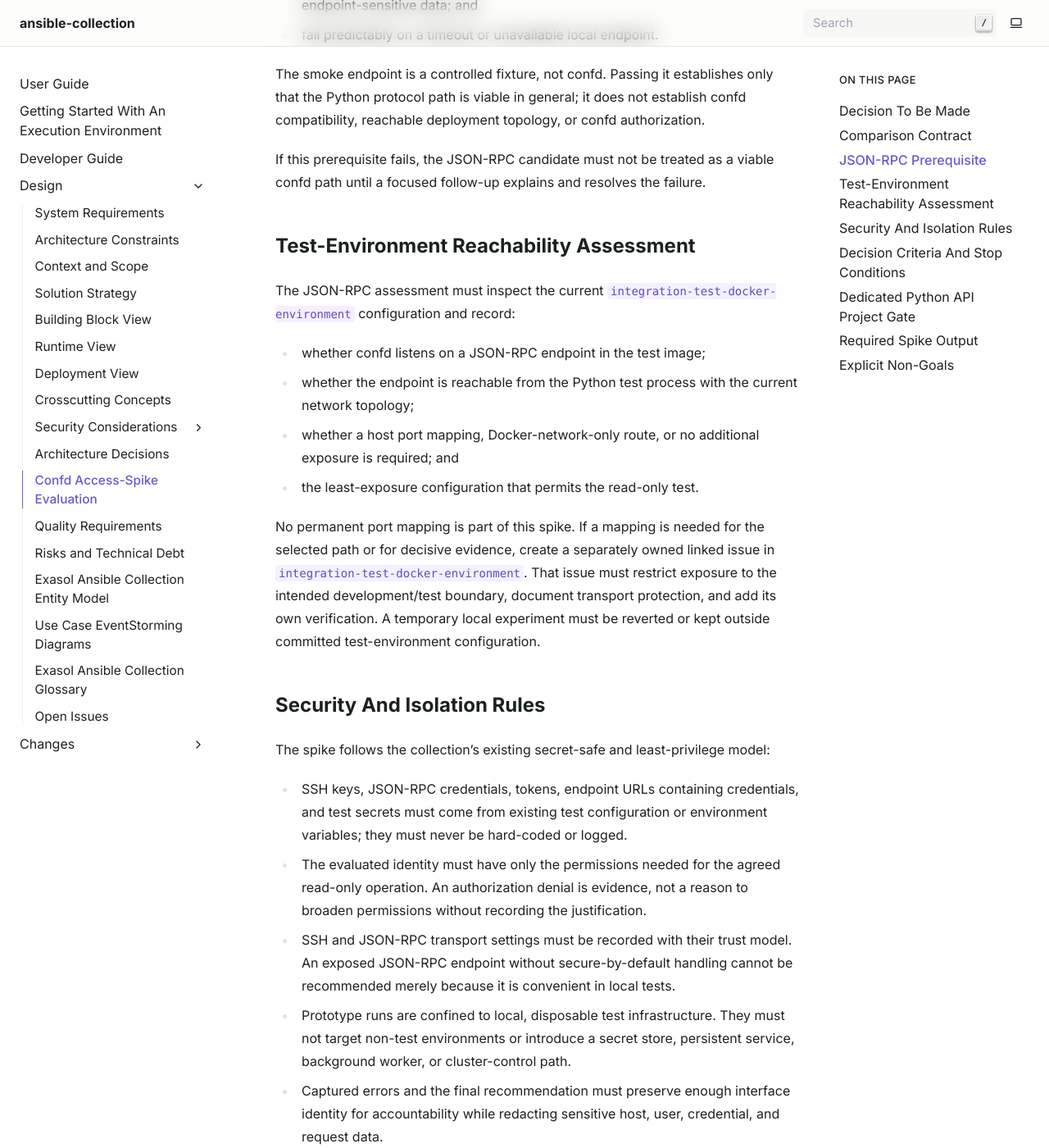
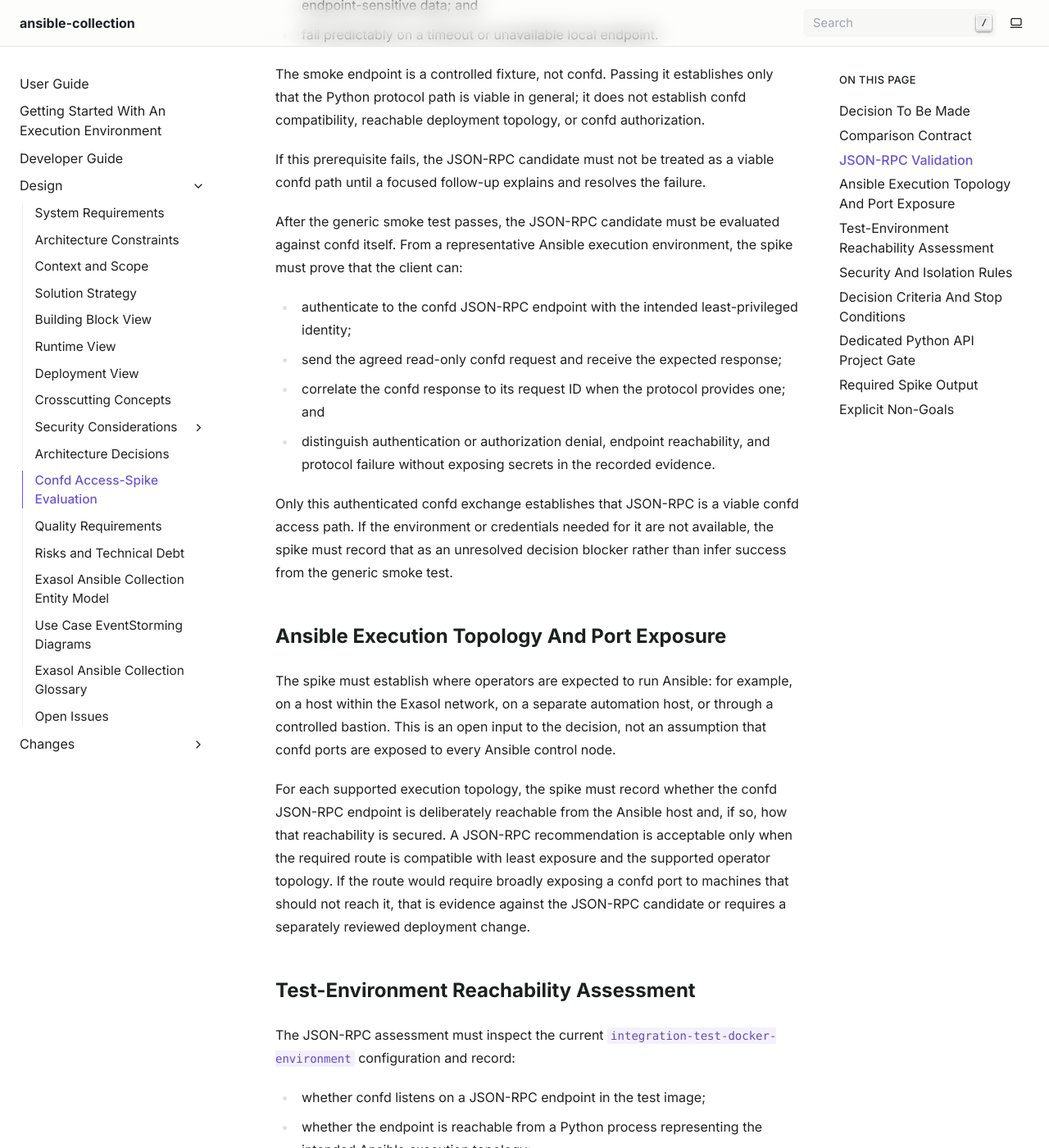
Before and after one commit to exasol/ansible-collection, a Sphinx documentation site: the page built from doc/design/confd_access_spike_evaluation.md, in a window 1280 px wide and 1400 px high, scrolled down 1708 px. Shown: the whole window at 82% size. Built offline with Sphinx 7.4.7, drawn with Linux system fonts in a browser that asks for light colours; some of the changed text lies outside the part shown.

Commit message:
Implemented the review feedback and verified traceability.
Changes made in doc/design/confd_access_spike_evaluation.md:
- Generic smoke testing is now explicitly a prerequisite only.
- Actual validation must authenticate to confd, send the safe operation, and receive the expected response.
- Ansible execution location and confd-port exposure are now required, explicit findings.
- Broad port exposure is documented as evidence against JSON-RPC, unless separately reviewed and secured.
- Updated the doc/changesets/133-define-confd-access-spike-evaluation-contract.md.

```diff
--- a/doc/design/confd_access_spike_evaluation.md
+++ b/doc/design/confd_access_spike_evaluation.md
@@ -45,10 +45,10 @@ The comparison must distinguish an unavailable service, a blocked network
 path, an authentication or authorization denial, and a protocol/client defect.
 It must not report all of these as a generic integration failure.
 
-## JSON-RPC Prerequisite
+## JSON-RPC Validation
 
-Before confd is used as JSON-RPC evidence, a controlled generic JSON-RPC smoke
-test must show that the proposed Python client can:
+A controlled generic JSON-RPC smoke test is a prerequisite, not the confd
+validation itself. It must show that the proposed Python client can:
 
 * send a JSON-RPC request with a request ID and parse its successful response;
 * correlate the response to that request ID;
@@ -63,14 +63,46 @@ confd compatibility, reachable deployment topology, or confd authorization.
 If this prerequisite fails, the JSON-RPC candidate must not be treated as a
 viable confd path until a focused follow-up explains and resolves the failure.
 
+After the generic smoke test passes, the JSON-RPC candidate must be evaluated
+against confd itself. From a representative Ansible execution environment, the
+spike must prove that the client can:
+
+* authenticate to the confd JSON-RPC endpoint with the intended
+  least-privileged identity;
+* send the agreed read-only confd request and receive the expected response;
+* correlate the confd response to its request ID when the protocol provides
+  one; and
+* distinguish authentication or authorization denial, endpoint reachability,
+  and protocol failure without exposing secrets in the recorded evidence.
+
+Only this authenticated confd exchange establishes that JSON-RPC is a viable
+confd access path. If the environment or credentials needed for it are not
+available, the spike must record that as an unresolved decision blocker rather
+than infer success from the generic smoke test.
+
+## Ansible Execution Topology And Port Exposure
+
+The spike must establish where operators are expected to run Ansible: for
+example, on a host within the Exasol network, on a separate automation host,
+or through a controlled bastion. This is an open input to the decision, not an
+assumption that confd ports are exposed to every Ansible control node.
+
+For each supported execution topology, the spike must record whether the confd
+JSON-RPC endpoint is deliberately reachable from the Ansible host and, if so,
+how that reachability is secured. A JSON-RPC recommendation is acceptable only
+when the required route is compatible with least exposure and the supported
+operator topology. If the route would require broadly exposing a confd port to
+machines that should not reach it, that is evidence against the JSON-RPC
+candidate or requires a separately reviewed deployment change.
+
 ## Test-Environment Reachability Assessment
 
 The JSON-RPC assessment must inspect the current
 `integration-test-docker-environment` configuration and record:
 
 * whether confd listens on a JSON-RPC endpoint in the test image;
-* whether the endpoint is reachable from the Python test process with the
-  current network topology;
+* whether the endpoint is reachable from a Python process representing the
+  intended Ansible execution topology;
 * whether a host port mapping, Docker-network-only route, or no additional
   exposure is required; and
 * the least-exposure configuration that permits the read-only test.
@@ -137,8 +169,9 @@ selected adapter remains within the Ansible-facing runtime package.
 The final decision record must contain:
 
 1. the recommendation and rejected alternative;
-2. the sanitized evidence for the generic JSON-RPC smoke test and both confd
-   candidates, including any unavailable candidate;
+2. the sanitized evidence for the generic JSON-RPC smoke test, the
+   authenticated JSON-RPC-to-confd exchange, and both confd candidates,
+   including any unavailable candidate;
 3. the yes/no conclusion on JSON-RPC port exposure and the linked environment
    issue if a change is required;
 4. the yes/no conclusion on a dedicated Python API project and its rationale;
```
Also changed, not shown: doc/changesets/133-define-confd-access-spike-evaluation-contract.md (+9 -4 lines).
